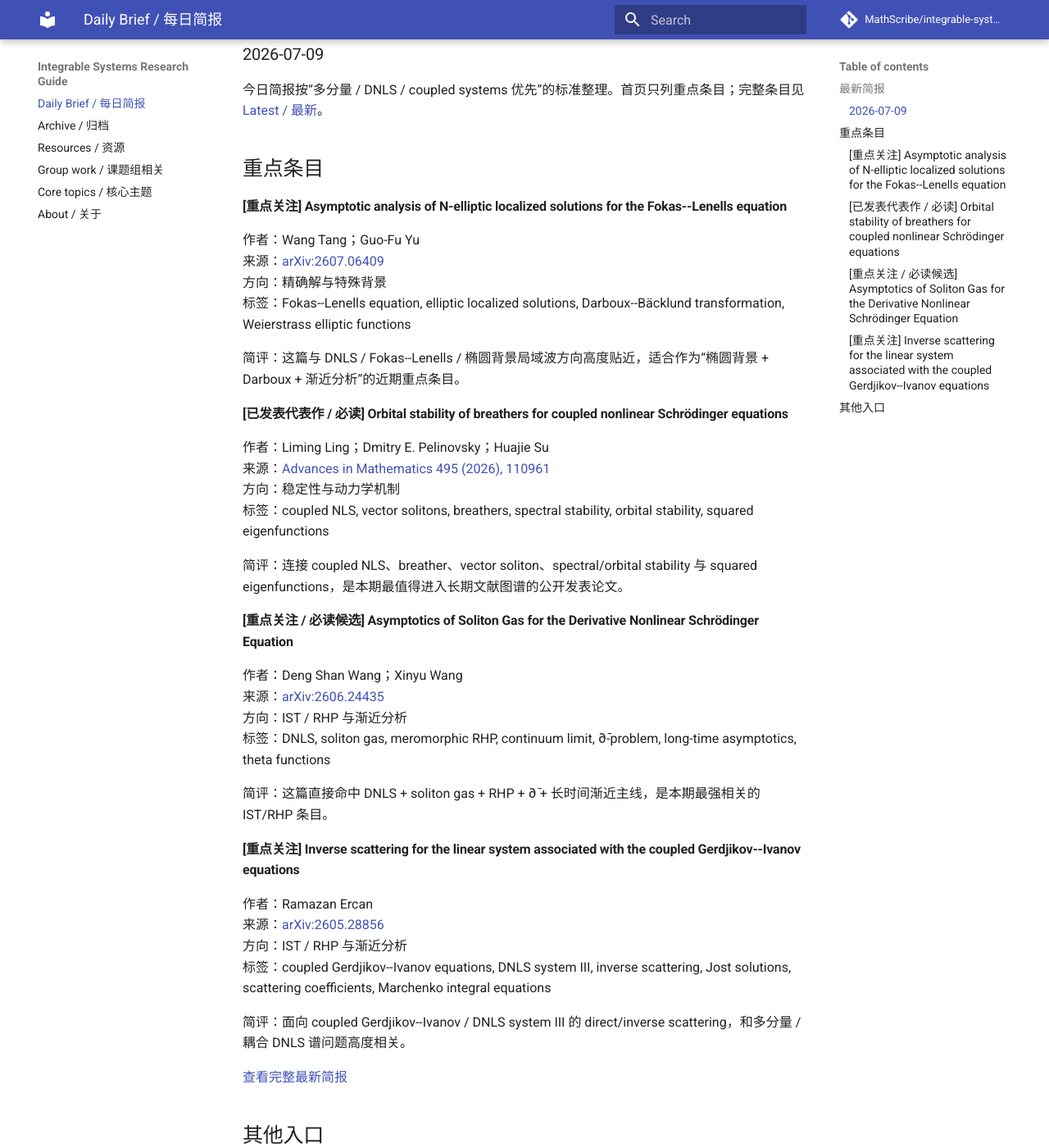
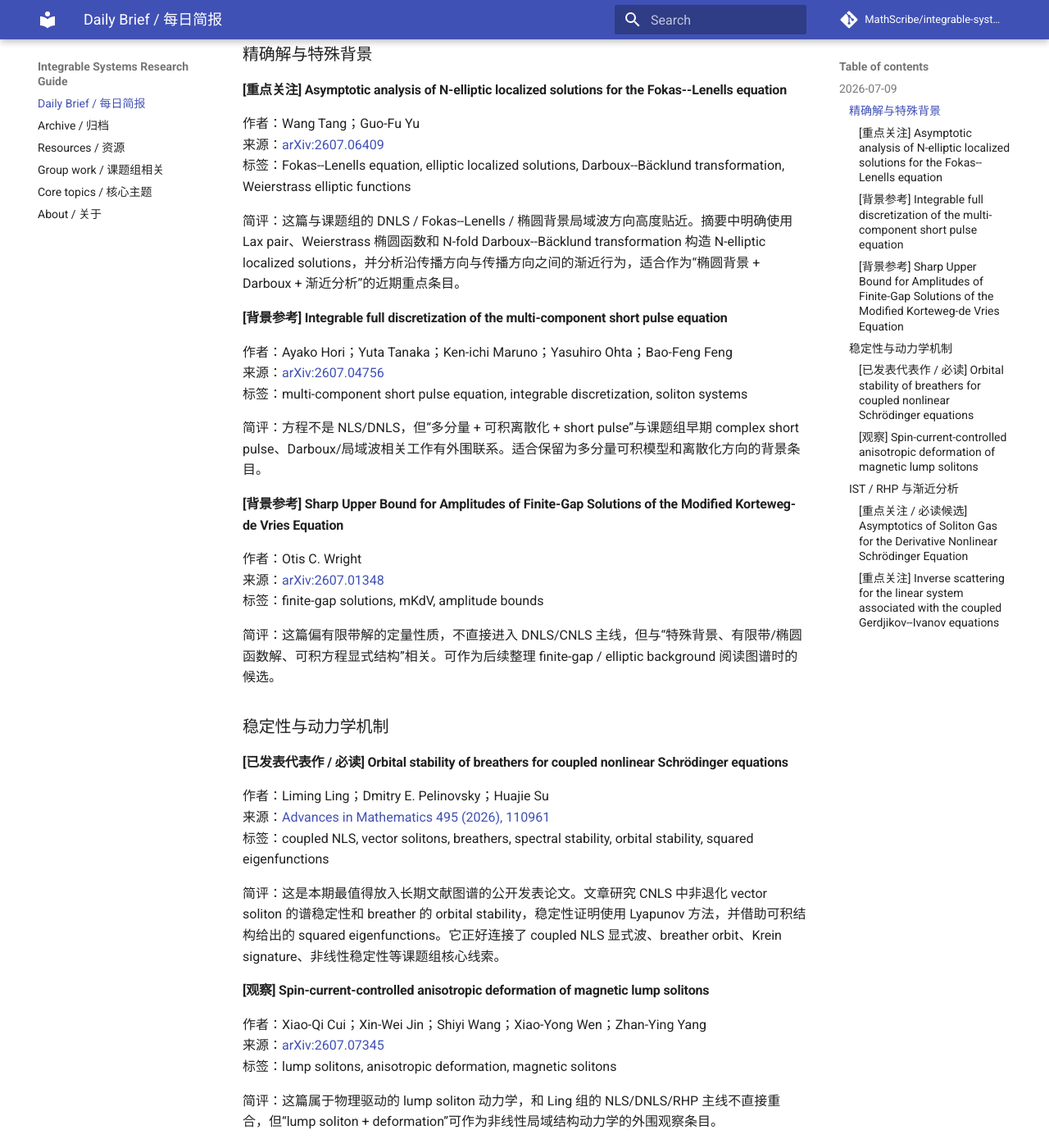
Before and after one commit to MathScribe/integrable-systems-guide, an MkDocs documentation site: the page built from docs/index.md, in a window 1280 px wide and 1400 px high, scrolled down 437 px. Shown: the whole window at 82% size. Built offline with MkDocs 1.6.1 and Material for MkDocs 9.7.7, drawn with Linux system fonts in a browser that asks for light colours; comment, search, counter and statistics services are not loaded; some of the changed text lies outside the part shown.

Commit message:
Show full latest brief on homepage

```diff
--- a/docs/index.md
+++ b/docs/index.md
@@ -2,62 +2,71 @@
 
 本页显示最新的 AI 辅助研究简报，面向 Ling Liming 课题组相关方向，重点关注可积系统中的精确解与特殊背景、稳定性与动力学机制、IST/RHP 与渐近分析。
 
-[查看完整最新简报](radar/latest.md) · [查看简报归档](radar/index.md)
+[本周归档](radar/2026-W28.md) · [全部归档](radar/index.md)
 
 !!! note "AI 生成说明"
     简报主要依据题名、摘要、arXiv 分类、关键词和公开元数据筛选。条目分级表示相关性和阅读优先级，不代表对论文正确性的审查。除特别标注外，条目尚未经过人工逐篇验证；数学结论请以原论文为准。
 
-## 最新简报
+## 2026-07-09
 
-### 2026-07-09
-
-今日简报按“多分量 / DNLS / coupled systems 优先”的标准整理。首页只列重点条目；完整条目见 [Latest / 最新](radar/latest.md)。
-
-## 重点条目
+### 精确解与特殊背景
 
 #### [重点关注] Asymptotic analysis of N-elliptic localized solutions for the Fokas--Lenells equation
 
 作者：Wang Tang；Guo-Fu Yu
 来源：[arXiv:2607.06409](https://arxiv.org/abs/2607.06409)
-方向：精确解与特殊背景
 标签：Fokas--Lenells equation, elliptic localized solutions, Darboux--Bäcklund transformation, Weierstrass elliptic functions
 
-简评：这篇与 DNLS / Fokas--Lenells / 椭圆背景局域波方向高度贴近，适合作为“椭圆背景 + Darboux + 渐近分析”的近期重点条目。
+简评：这篇与课题组的 DNLS / Fokas--Lenells / 椭圆背景局域波方向高度贴近。摘要中明确使用 Lax pair、Weierstrass 椭圆函数和 N-fold Darboux--Bäcklund transformation 构造 N-elliptic localized solutions，并分析沿传播方向与传播方向之间的渐近行为，适合作为“椭圆背景 + Darboux + 渐近分析”的近期重点条目。
+
+#### [背景参考] Integrable full discretization of the multi-component short pulse equation
+
+作者：Ayako Hori；Yuta Tanaka；Ken-ichi Maruno；Yasuhiro Ohta；Bao-Feng Feng
+来源：[arXiv:2607.04756](https://arxiv.org/abs/2607.04756)
+标签：multi-component short pulse equation, integrable discretization, soliton systems
+
+简评：方程不是 NLS/DNLS，但“多分量 + 可积离散化 + short pulse”与课题组早期 complex short pulse、Darboux/局域波相关工作有外围联系。适合保留为多分量可积模型和离散化方向的背景条目。
+
+#### [背景参考] Sharp Upper Bound for Amplitudes of Finite-Gap Solutions of the Modified Korteweg-de Vries Equation
+
+作者：Otis C. Wright
+来源：[arXiv:2607.01348](https://arxiv.org/abs/2607.01348)
+标签：finite-gap solutions, mKdV, amplitude bounds
+
+简评：这篇偏有限带解的定量性质，不直接进入 DNLS/CNLS 主线，但与“特殊背景、有限带/椭圆函数解、可积方程显式结构”相关。可作为后续整理 finite-gap / elliptic background 阅读图谱时的候选。
+
+### 稳定性与动力学机制
 
 #### [已发表代表作 / 必读] Orbital stability of breathers for coupled nonlinear Schrödinger equations
 
 作者：Liming Ling；Dmitry E. Pelinovsky；Huajie Su
 来源：[Advances in Mathematics 495 (2026), 110961](https://dmpeli.math.mcmaster.ca/PaperBank/BreathersCoupledNLS.pdf)
-方向：稳定性与动力学机制
 标签：coupled NLS, vector solitons, breathers, spectral stability, orbital stability, squared eigenfunctions
 
-简评：连接 coupled NLS、breather、vector soliton、spectral/orbital stability 与 squared eigenfunctions，是本期最值得进入长期文献图谱的公开发表论文。
+简评：这是本期最值得放入长期文献图谱的公开发表论文。文章研究 CNLS 中非退化 vector soliton 的谱稳定性和 breather 的 orbital stability，稳定性证明使用 Lyapunov 方法，并借助可积结构给出的 squared eigenfunctions。它正好连接了 coupled NLS 显式波、breather orbit、Krein signature、非线性稳定性等课题组核心线索。
+
+#### [观察] Spin-current-controlled anisotropic deformation of magnetic lump solitons
+
+作者：Xiao-Qi Cui；Xin-Wei Jin；Shiyi Wang；Xiao-Yong Wen；Zhan-Ying Yang
+来源：[arXiv:2607.07345](https://arxiv.org/abs/2607.07345)
+标签：lump solitons, anisotropic deformation, magnetic solitons
+
+简评：这篇属于物理驱动的 lump soliton 动力学，和 Ling 组的 NLS/DNLS/RHP 主线不直接重合，但“lump soliton + deformation”可作为非线性局域结构动力学的外围观察条目。
+
+### IST / RHP 与渐近分析
 
 #### [重点关注 / 必读候选] Asymptotics of Soliton Gas for the Derivative Nonlinear Schrödinger Equation
 
 作者：Deng Shan Wang；Xinyu Wang
 来源：[arXiv:2606.24435](https://arxiv.org/abs/2606.24435)
-方向：IST / RHP 与渐近分析
 标签：DNLS, soliton gas, meromorphic RHP, continuum limit, ∂̄-problem, long-time asymptotics, theta functions
 
-简评：这篇直接命中 DNLS + soliton gas + RHP + ∂̄ + 长时间渐近主线，是本期最强相关的 IST/RHP 条目。
+简评：这篇是 IST / RHP 与渐近分析栏目的强相关条目。它从 DNLS 的 reflectionless potential 和纯 N-soliton 解出发，经 meromorphic RHP 取 N→∞ 连续极限，得到描述 DNLS soliton gas 的 ∂̄-problem，并进一步分析大 x 与长时间渐近。由于它同时涉及 DNLS、soliton gas、RHP、∂̄ 与 theta-function 渐近，是本期最贴近课题组分析方向的新增论文之一。
 
 #### [重点关注] Inverse scattering for the linear system associated with the coupled Gerdjikov--Ivanov equations
 
 作者：Ramazan Ercan
 来源：[arXiv:2605.28856](https://arxiv.org/abs/2605.28856)
-方向：IST / RHP 与渐近分析
 标签：coupled Gerdjikov--Ivanov equations, DNLS system III, inverse scattering, Jost solutions, scattering coefficients, Marchenko integral equations
 
-简评：面向 coupled Gerdjikov--Ivanov / DNLS system III 的 direct/inverse scattering，和多分量 / 耦合 DNLS 谱问题高度相关。
-
-[查看完整最新简报](radar/latest.md)
-
-## 其他入口
-
-- [最新每日简报](radar/latest.md): 固定链接，始终显示最近一次生成的简报。
-- [简报归档](radar/index.md): 按周保存每日记录，便于回看。
-- [Resources / 资源](resources.md): selected courses, lecture notes, homepages, and search links.
-- [Group work / 课题组相关](group-work.md): local research context, public notes, and group-facing links.
-- [Core topics / 核心主题](topics.md): current scope of the guide.
-- [About / 关于](about.md): curation policy, design references, and license notes.
+简评：这篇直接面向 coupled Gerdjikov--Ivanov equations 相关线性系统的 direct/inverse scattering。摘要中明确涉及两个 Schwartz-class potentials、Jost solutions、scattering coefficients、bound states 与 Marchenko 型积分方程；它与多分量 / 耦合 DNLS 谱问题和反散射构造高度相关，应优先进入 DNLS hierarchy 与 coupled derivative NLS 的文献候选表。
```
